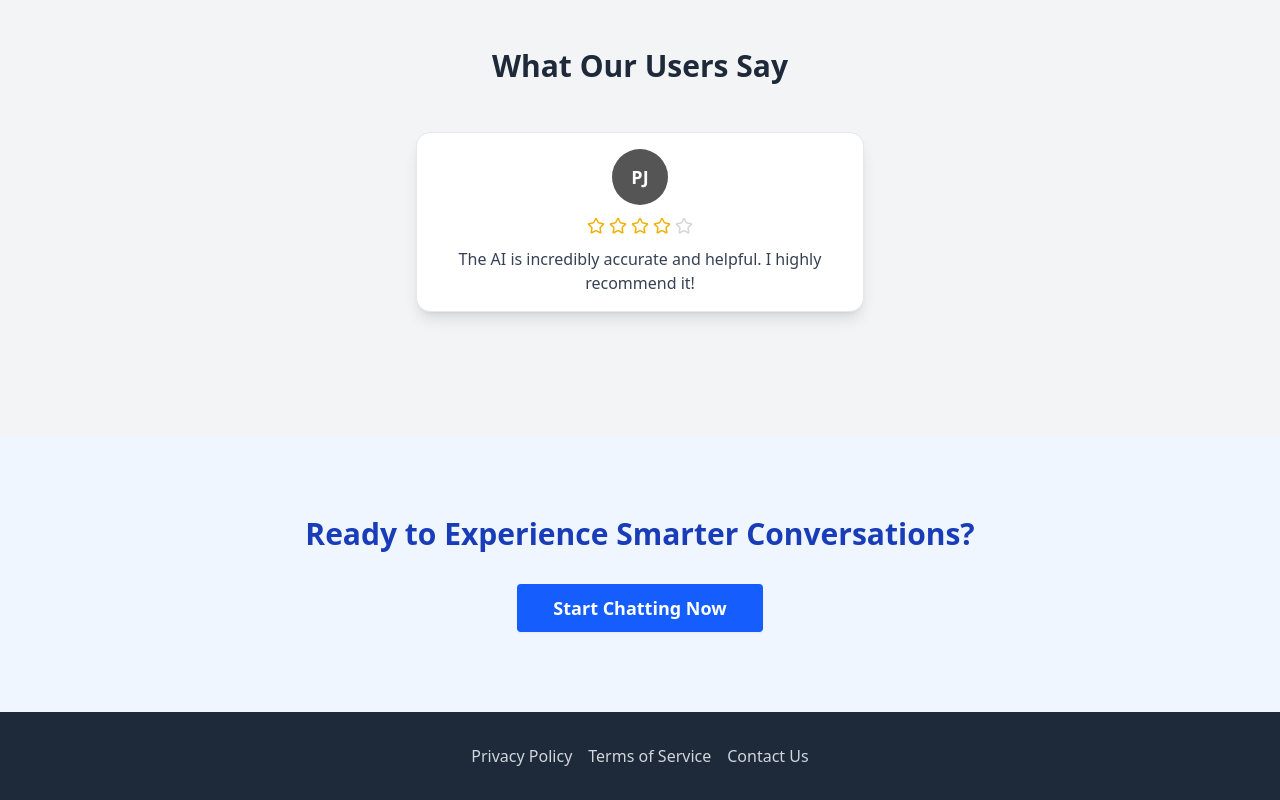
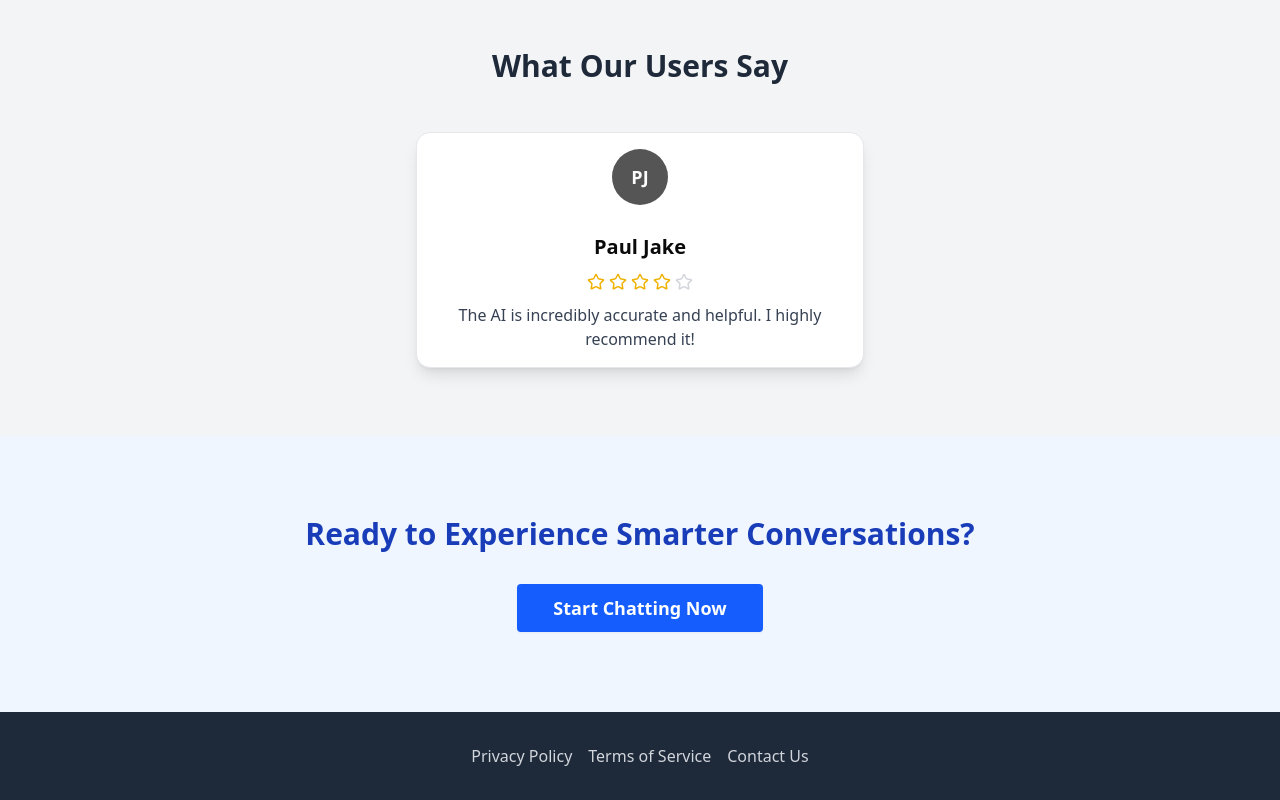
Before and after one commit to kadelcode/ai-chat-app, a Next.js app: page / in a window 1280 px wide. Shown: the part 1147-1947 px from the top of the page. Built offline with nearby package versions, Linux system fonts and the light colour scheme.

Commit message:
Add name field

```diff
--- a/src/components/stackedcards.tsx
+++ b/src/components/stackedcards.tsx
@@ -60,6 +60,7 @@
                   >
                     {testimonial.initials}
                   </div>
+                  <h3 className="mt-4 text-xl font-semibold">{testimonial.name}</h3>
                   <div className="flex gap-1">
                     {[...Array(5)].map((_, j) => (
                       <Star
```
